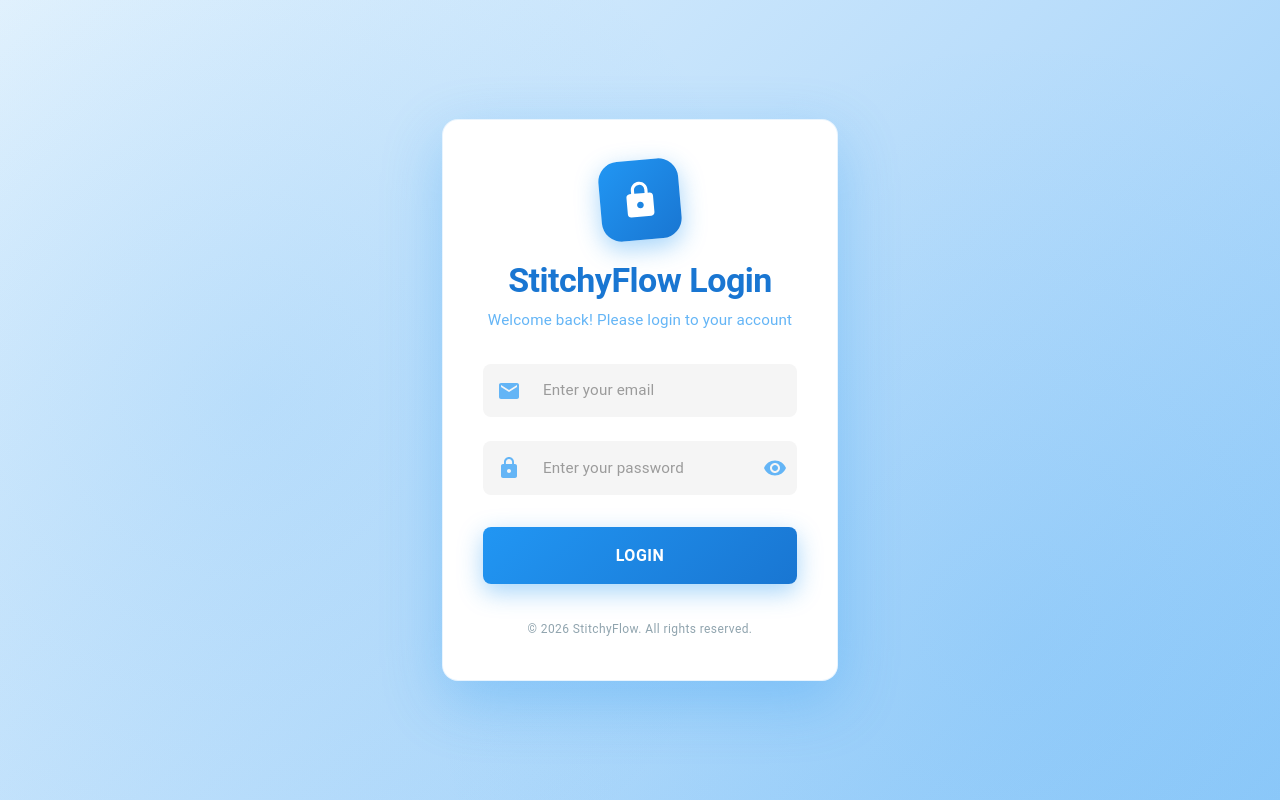
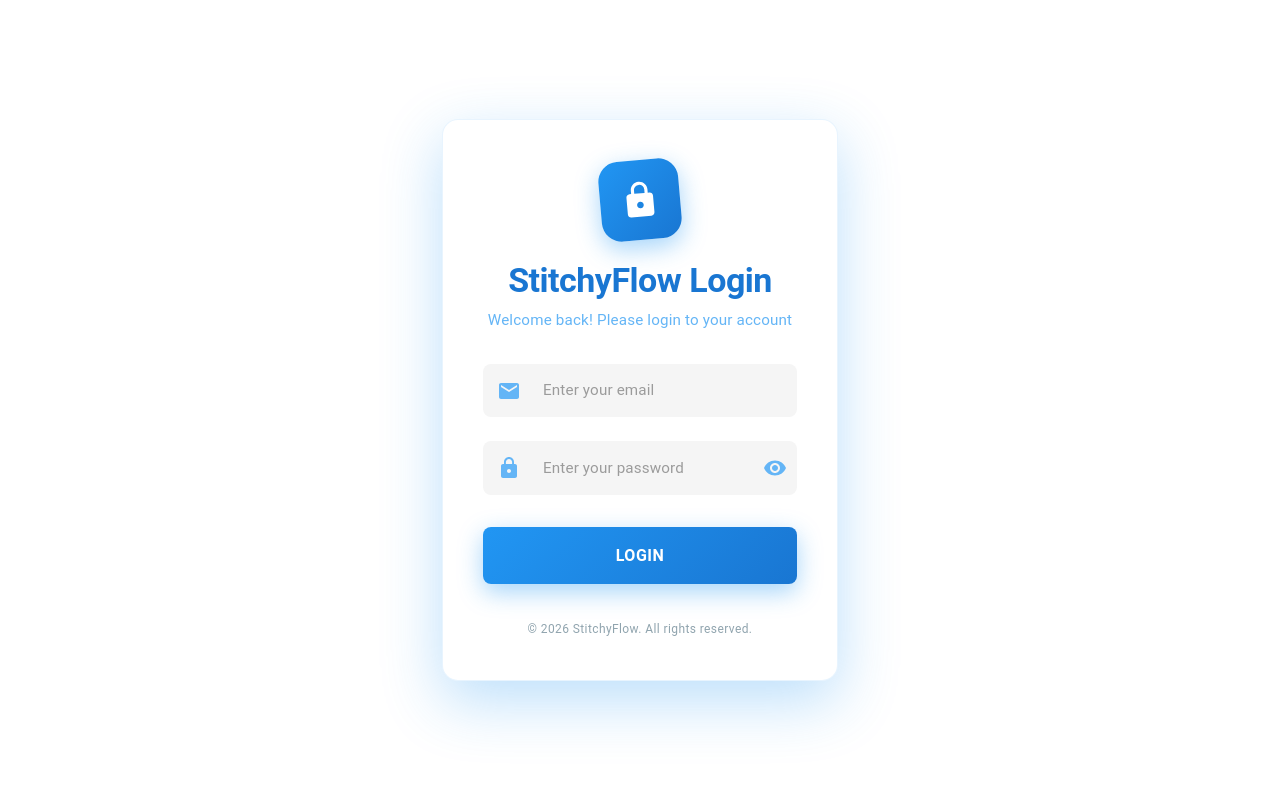
Before and after one commit to mohammadkalim/stitchyflow, a React (Create React App) app in the folder StitchyFlow/admin/: page /login in a window 1280 px wide. Built offline with nearby package versions, Linux system fonts and the light colour scheme.

Commit message:
Changed login page background to pure white

```diff
--- a/StitchyFlow/admin/src/pages/Login.js
+++ b/StitchyFlow/admin/src/pages/Login.js
@@ -28,18 +28,8 @@ function Login() {
       display: 'flex',
       alignItems: 'center',
       justifyContent: 'center',
-      background: 'linear-gradient(135deg, #E3F2FD 0%, #BBDEFB 50%, #90CAF9 100%)',
-      position: 'relative',
-      '&::before': {
-        content: '""',
-        position: 'absolute',
-        top: 0,
-        left: 0,
-        right: 0,
-        bottom: 0,
-        background: 'radial-gradient(circle at 20% 50%, rgba(33, 150, 243, 0.1) 0%, transparent 50%), radial-gradient(circle at 80% 80%, rgba(33, 150, 243, 0.1) 0%, transparent 50%)',
-        pointerEvents: 'none'
-      }
+      bgcolor: '#ffffff',
+      position: 'relative'
     }}>
       <Container maxWidth="xs" sx={{ position: 'relative', zIndex: 1 }}>
         <Paper elevation={24} sx={{
```
